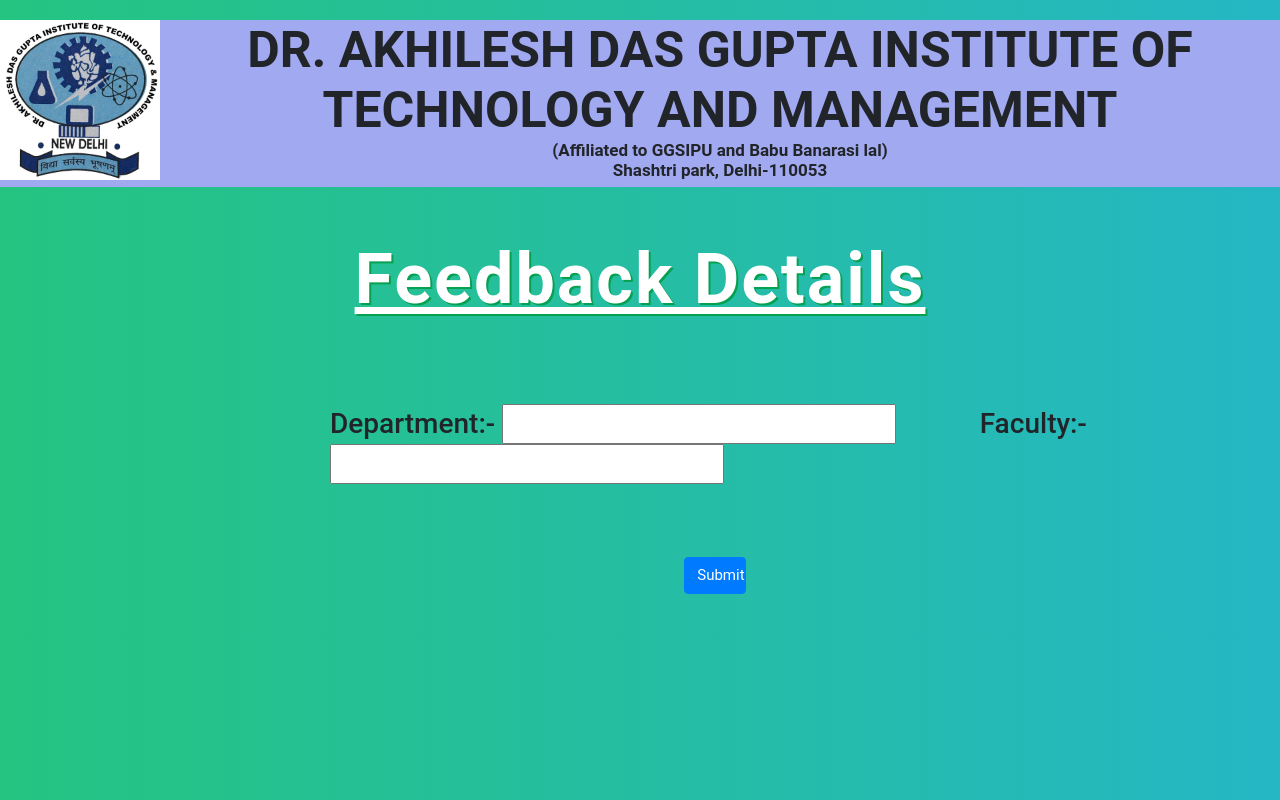
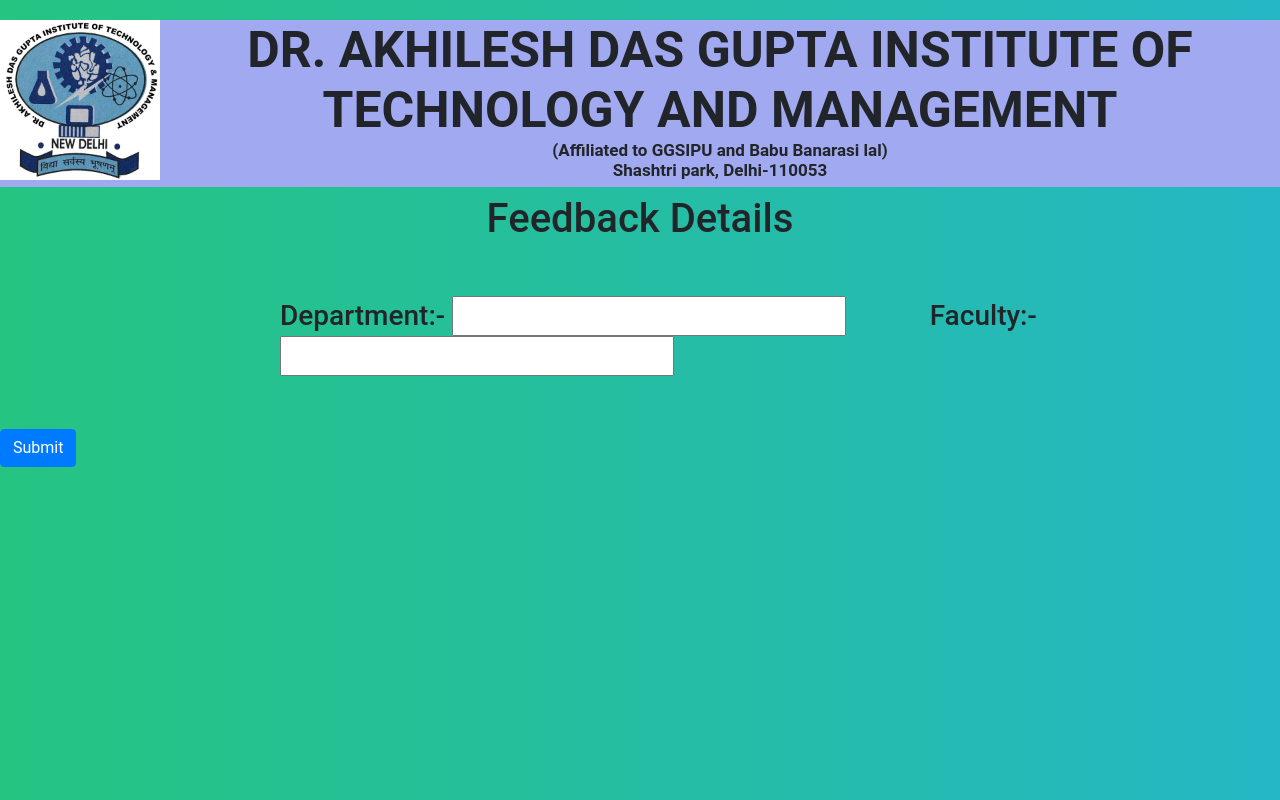
Before and after one commit to GeekyFreelancers/CollegeProject, a Django app: page /teacher_check in a window 1280 px wide. Run offline with Django 3.2, Linux system fonts and the light colour scheme; data that the repository does not hold is empty; some libraries are stand-ins or nearby versions.

Commit message:
Removed all inline styles

```diff
--- a/Feedback/templates/Feedback/teacher_check.html
+++ b/Feedback/templates/Feedback/teacher_check.html
@@ -5,32 +5,34 @@
 
 {% block feedback %}
     <link rel="stylesheet" type="text/css" href="{% static 'Feedback/teacher_check.css' %}">
-	<h1 align="center" style="margin-top: 50px;color: white;text-decoration: underline; text-shadow: 2px 2px #05a151;font-weight: bold;letter-spacing: 2px; font-size: 70px;">Feedback Details</h1><br><br>
-	<form action="{%url 'teacher_check'%}" method="POST" style="margin-top: 30px;
-	margin-left: 50px;">
+
+<!--	<nav class="navbar navbar-expand-lg bg-secondary fixed-top text-uppercase" style="margin-top: 10px;">	-->
+	<h1 align="center"class="check-h1">Feedback Details</h1><br><br>
+	<form action="{%url 'teacher_check'%}" method="POST" class="check-form">
 			{%csrf_token%}
 	<div class="form">
 	<h3>
 		Department:-
 		<input list="teacher_dept" name ="dropdown" autocomplete="off">
-				<datalist id="teacher_dept">
+				<datalist id="teacher_dept"class="check-datalist">
 						<option selected="disabled" value="none"></option>
 						{% for element in teacher %}<option value="{{ element.teacher_dept }}"></option>{%endfor%}
 				</datalist>
 		</input>&nbsp;&nbsp;&nbsp;&nbsp;&nbsp;&nbsp;&nbsp;&nbsp;&nbsp;&nbsp;
 		Faculty:-
 		<input list="teacher_name" name='dropdown1' autocomplete="off">
-				<datalist id="teacher_name">
+				<datalist id="teacher_name"class="check-datalist">
 						<option selected="disabled" value="none"></option>
 						{% for element in teacher %}<option value="{{ element.teacher_name }}"></option>{%endfor%}
 				</datalist>
 		</input>
 	</h3>
 </div><br><br>
-	<center><button class="btn btn-primary"name="submit" type="submit" name = 'Submit' style="margin-top: 20px;margin-left:100px;width: 5%;font-size: 15px;">Submit</button></center><br><br>
+	<button class="btn btn-primary check-button"name="submit" type="submit" name = 'Submit'  >Submit</button><br><br>
 	{%if Flag == 1%}
 	<div class="detail">
-			<center><h1 style="font-weight: bold;text-decoration:underline;">Details of {{faculty}}</h1><p style="font-weight: bold;">({{department}})</p></center>
+			<center><h1 class="check-detail-center-h1">Details of {{faculty}}</h1><p class="check-detail-center-p">({{department}})</p></center>
+
 			<table>
 				 <thead>
 				<th >Section</th><th>Punctuality</th><th>Subject_knowledge</th><th>Behaviour</th><th>Method_of_teaching</th><th>Audibility</th><th>Syllabus_coverage</th></thead>
```
